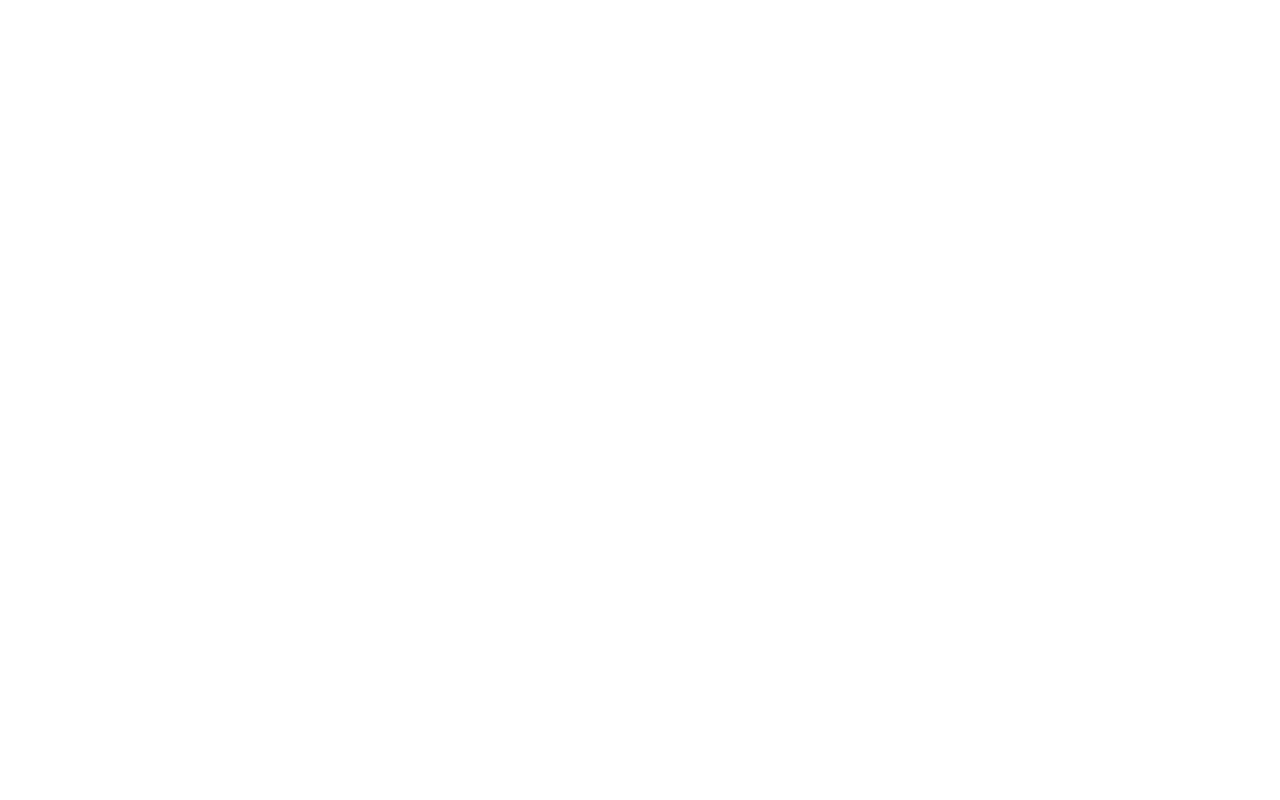
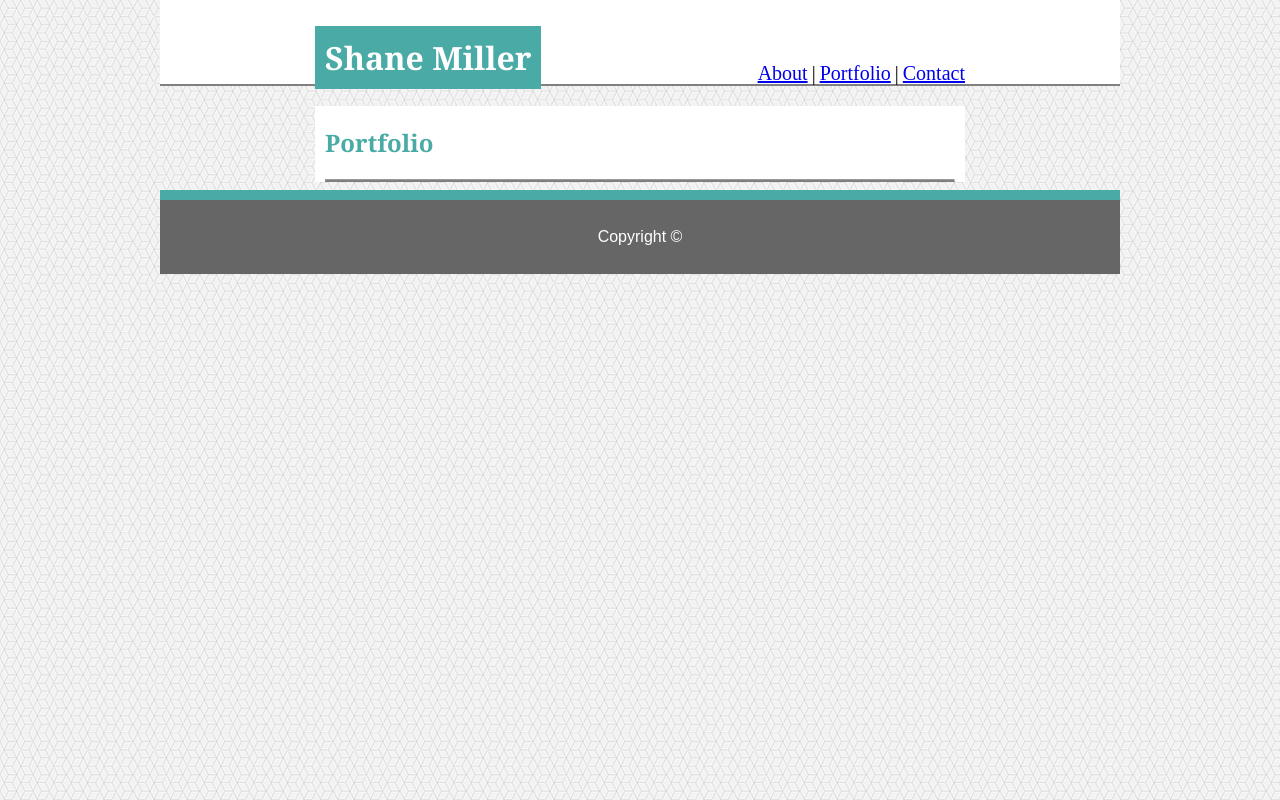
Before and after one commit to SageDragon/Basic-Portfolio, a plain HTML site: page portfolio.html in a window 1280 px wide. Drawn offline with Linux system fonts and the light colour scheme.

```diff
--- a/portfolio.html
+++ b/portfolio.html
@@ -0,0 +1,42 @@
+<!DOCTYPE html>
+<html lang="en">
+<head>
+	<meta charset="UTF-8">
+	<meta name="viewport" content="width=device-width, initial-scale=1.0">
+	<meta http-equiv="X-UA-Compatible" content="ie=edge">
+	<link rel="stylesheet" type="text/css" href="assets/css/style.css">
+	<title>Shane Miller Portfolio</title>
+
+</head>
+<body>
+	<Header>
+		<h1>Shane Miller</h1>
+
+		<nav>
+		  <ul>
+			<li><a href="index.html">About</a></li>
+			<li>|</li>
+			<li><a href="portfolio.html">Portfolio</a></li>
+			<li>|</li>
+			<li><a href="contact.html">Contact</a></li>
+		  </ul>
+		</nav>
+
+	</Header>
+
+	<section class="main">
+
+		<h2>Portfolio</h2>
+
+		<hr>
+
+
+
+	</section>
+
+	<footer>
+		<p id="copyr">Copyright &#169;</p>
+	</footer>
+
+</body>
+</html>
```
Also changed, not shown: contact.html (+6 -2 lines), index.html (+1 -1 lines).
